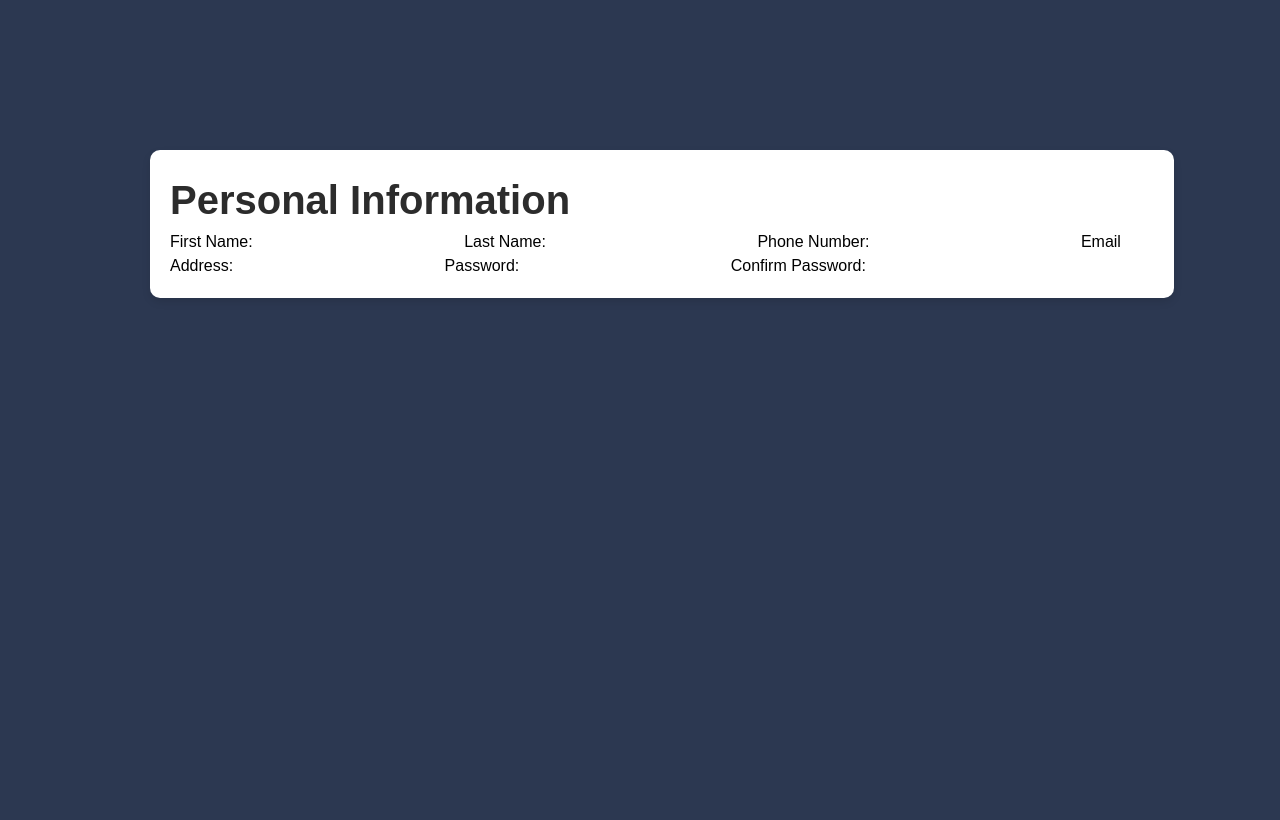
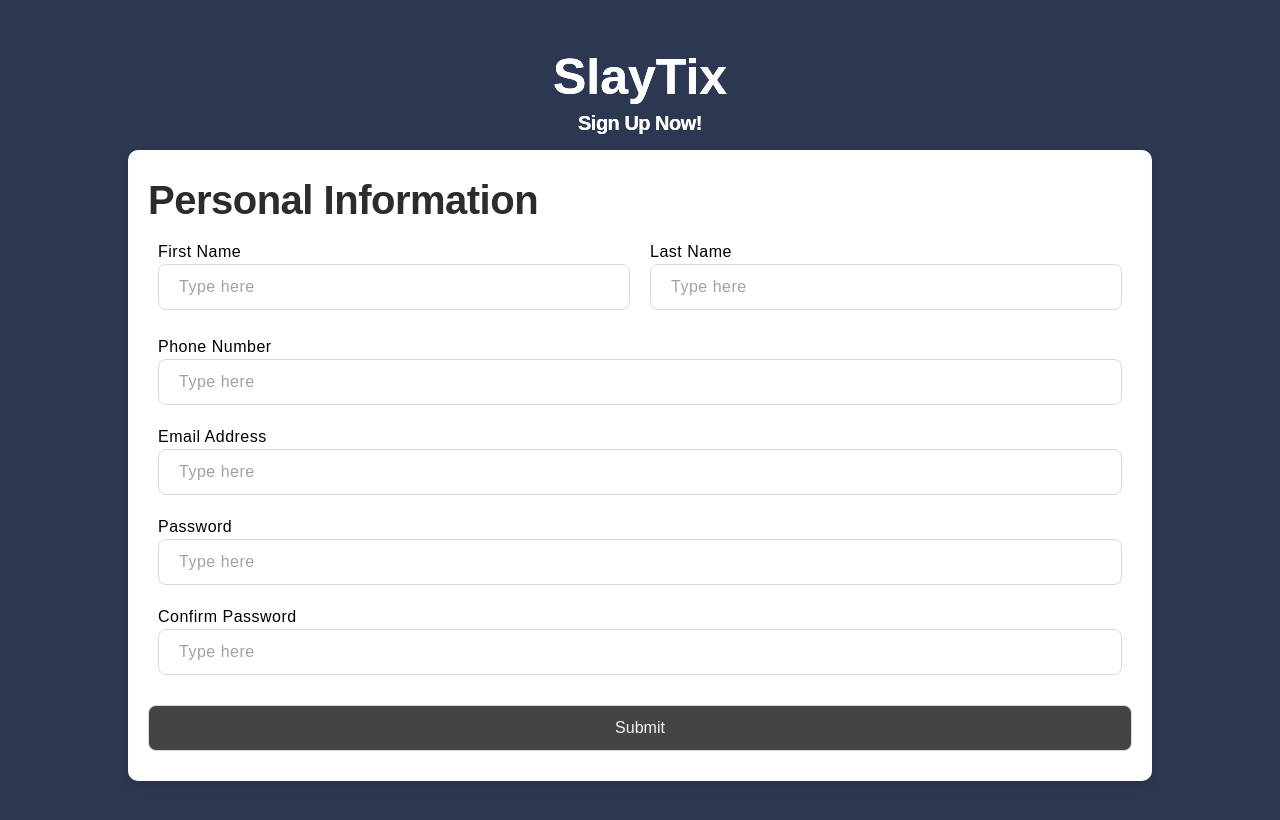
Before and after one commit to mayoicing/swe-project, a Next.js app in the folder my-app/: page /registerPersonal in a window 1280 px wide. Shown: the top 820 px of the page. Built offline with nearby package versions, Linux system fonts and the light colour scheme.

Commit message:
Updated styling for registerPersonal page

```diff
--- a/my-app/src/app/components/PersonalInfoForm.module.css
+++ b/my-app/src/app/components/PersonalInfoForm.module.css
@@ -8,17 +8,87 @@
     align-items: center;
 }
 
-.form { /* White background */
+.headings {
+    position: absolute;
+    top: -10px;
+    left: 50%;
+    transform: translateX(-50%);
+    display: flex;
+    flex-direction: column;
+    align-items: center;
+    margin-top: 50px
+}
+
+.headings h1 {
+    color: white;
+    font-size: 50px;
+    font-weight: bolder;
+}
+
+.headings h2 {
+    color: white;
+    font-size: 20px;
+    font-weight: bolder;
+    letter-spacing: -0.5px;
+    margin-top: -7px;
+}
+
+.formContainer { /* White background */
     width: 80%;
     padding: 20px;
-    margin: 150px;
+    margin: 150px auto;
     background-color: white;
     border-radius: 10px;
     box-shadow: 0 4px 8px rgba(0, 0, 0, 0.1);
+    position: relative;
 }
 
-.form h1 { /* Title of form */
+.formContainer h1 { /* Title of form */
     font-size: 40px;
     font-weight: bolder;
     color: #2C2C2C;
+    letter-spacing: -0.5px;
 }
+
+.inputForm { /* Includes all fields */
+    display: flex;
+    flex-direction: column;
+    gap: 5px;
+}
+
+.inputForm label { /* Form labels for input fields */
+    display: block;
+    width: 100%;
+    padding: 10px;
+    letter-spacing: 0.5px;
+}
+
+.inputForm input { /* Styles input fields */
+    display: block;
+    width: 100%;
+    border: 1px solid #D9D9D9;
+    border-radius: 8px;
+    padding: 10px 20px;
+}
+
+.inputForm input:focus {
+    outline: none;
+}
+
+.fullName { /* Only includes first & last name fields */
+    display: flex;
+}
+
+.buttonContainer { /* Container for button */
+    display: flex;
+    justify-content: center;
+}
+
+.submitButton { /* Submit form button */
+    background-color: #444444;
+    color: #f5f5f5;
+    padding: 5px 500px;
+    border-radius: 10px;
+    margin-top: 15px;
+    margin-bottom: 10px;
+}
--- a/my-app/src/app/components/PersonalInfoForm.tsx
+++ b/my-app/src/app/components/PersonalInfoForm.tsx
@@ -2,16 +2,31 @@
 
 export default function PersonalInfoForm() {
     return (
-        <div className={styles.form}>
-            <h1>Personal Information</h1>
-            <form>
-                <label>First Name: <input type="text" name="fname" /></label>
-                <label>Last Name: <input type="text" name="lname"/></label>
-                <label>Phone Number: <input type="tel" name="phone"/></label>
-                <label>Email Address: <input type="email" name="email"/></label>
-                <label>Password: <input type="password" name="password"/></label>
-                <label>Confirm Password: <input type="confirmPassword" name="confirmPassword"/></label>
-            </form>
-        </div>
+            <>
+                <div className={styles.headings}>
+                    <h1>SlayTix</h1>
+                    <h2>Sign Up Now!</h2>
+                </div>
+                <div className={styles.formContainer}>
+                    <h1>Personal Information</h1>
+                    <form>
+                        <div className={styles.inputForm}>
+                            <div className={styles.fullName}>
+                                <label>First Name<input type="text" name="fname" placeholder="Type here"/></label>
+                                <label>Last Name<input type="text" name="lname" placeholder="Type here"/></label>
+                            </div>
+                            <div className={styles.otherInfo}>
+                                <label>Phone Number<input type="tel" name="phone" placeholder="Type here"/></label>
+                                <label>Email Address<input type="email" name="email" placeholder="Type here"/></label>
+                                <label>Password<input type="password" name="password" placeholder="Type here"/></label>
+                                <label>Confirm Password<input type="confirmPassword" name="confirmPassword" placeholder="Type here"/></label>
+                            </div>
+                            <div className={styles.buttonContainer}>
+                                <input type="submit" value="Submit" className={styles.submitButton}/>
+                            </div>
+                        </div>
+                    </form>
+                </div>
+        </>
     );
 }
--- a/my-app/src/app/registerPersonal/RegisterPersonal.module.css
+++ b/my-app/src/app/registerPersonal/RegisterPersonal.module.css
@@ -1 +1,26 @@
 /* Style - RegisterPersonal */
+
+.headings {
+    position: absolute;
+    top: -10px;
+    left: 50%;
+    transform: translateX(-50%);
+    display: flex;
+    flex-direction: column;
+    align-items: center;
+    margin-top: 50px
+}
+
+.headings h1 {
+    color: white;
+    font-size: 50px;
+    font-weight: bolder;
+}
+
+.headings h2 {
+    color: white;
+    font-size: 20px;
+    font-weight: bolder;
+    letter-spacing: -0.5px;
+    margin-top: -7px;
+}
--- a/my-app/src/app/registerPersonal/RegisterPersonal.tsx
+++ b/my-app/src/app/registerPersonal/RegisterPersonal.tsx
@@ -1,7 +1,14 @@
 import PersonalInfoForm from "../components/PersonalInfoForm";
+import styles from './RegisterPersonal.module.css';
 
 export default function RegisterPersonal() {
     return (
-        <PersonalInfoForm/>
+        <>
+            <div className={styles.headings}>
+                <h1>SlayTix</h1>
+                <h2>Sign Up Now!</h2>
+            </div>
+            <PersonalInfoForm/>
+        </>
     );
 }
```
